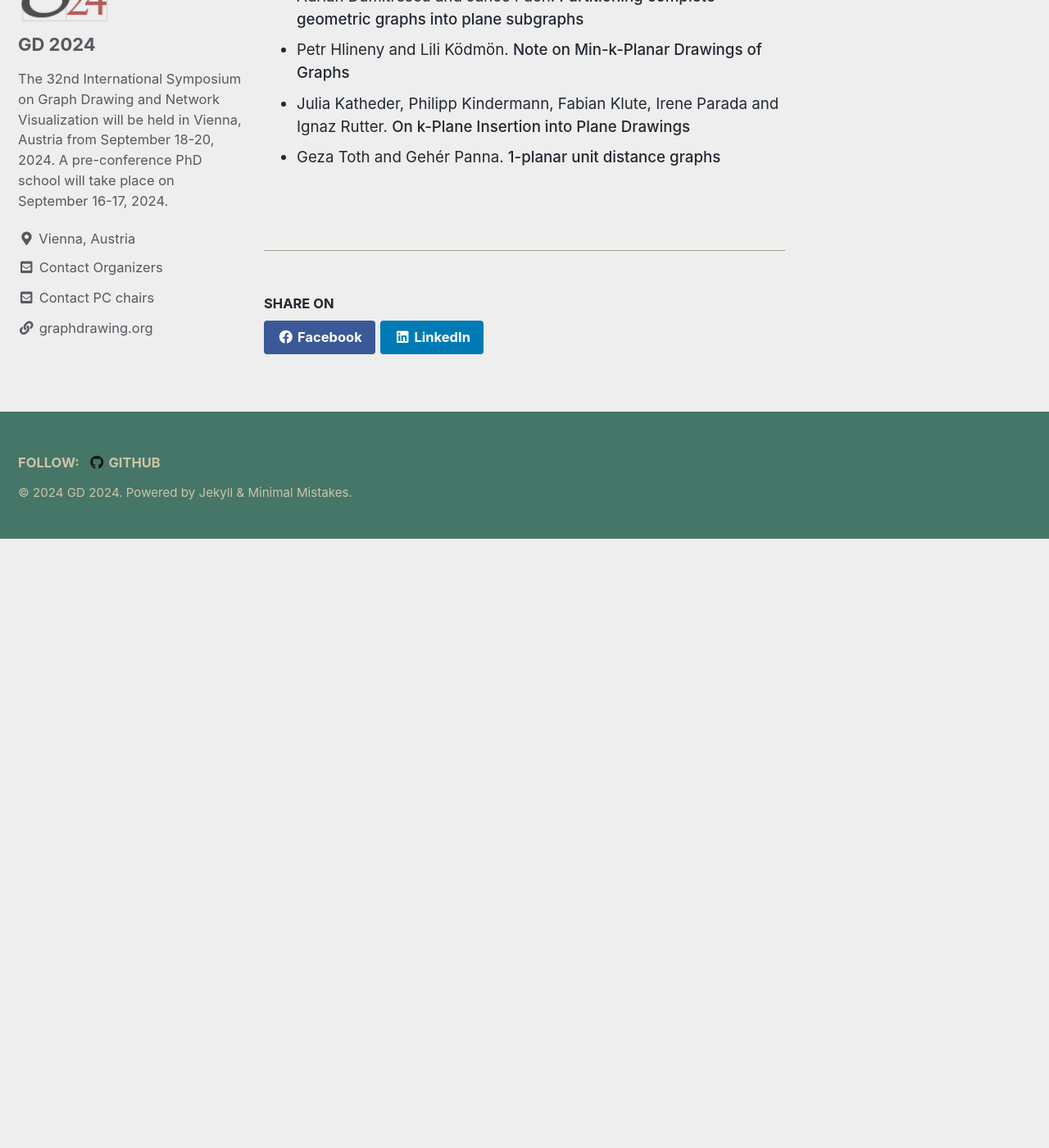
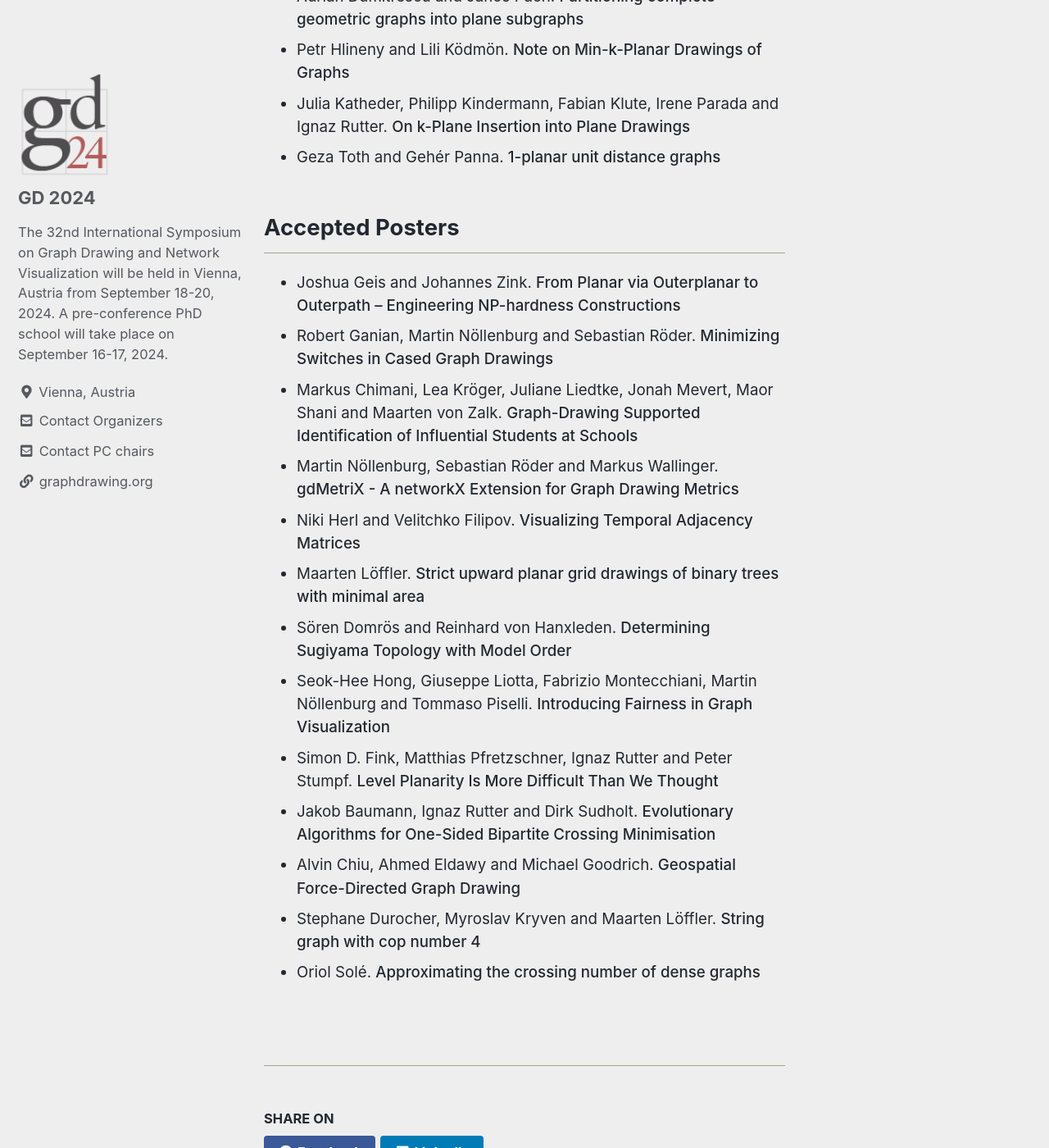
Before and after one commit to graphdrawing/gd2024, a Jekyll site: the page built from pages/program.md, in a window 1280 px wide and 1400 px high, scrolled down 9070 px. Shown: the whole window at 82% size. Built offline with Jekyll 4.4.1, drawn with Linux system fonts in a browser that asks for light colours; cached includes are drawn as plain includes; formulas are drawn with MathJax 3; before the commit the page ends 9727 px from its top, so only the background shows below that.

Commit message:
add list of accepted posters

```diff
--- a/pages/program.md
+++ b/pages/program.md
@@ -253,3 +253,18 @@ usemathjax: true
 - <span class="authors"><span>Petr Hlineny and Lili Ködmön</span>. </span><span class="title">Note on Min-k-Planar Drawings of Graphs</span>
 - <span class="authors"><span>Julia Katheder, Philipp Kindermann, Fabian Klute, Irene Parada and Ignaz Rutter</span>. </span><span class="title">On k-Plane Insertion into Plane Drawings</span>
 - <span class="authors"><span>Geza Toth and Gehér Panna</span>. </span><span class="title">1-planar unit distance graphs</span>
+
+## Accepted Posters
+- <span class="authors"><span>Joshua Geis and Johannes Zink</span>. </span><span class="title">From Planar via Outerplanar to Outerpath – Engineering NP-hardness Constructions</span>
+- <span class="authors"><span>Robert Ganian, Martin Nöllenburg and Sebastian Röder</span>. </span><span class="title">Minimizing Switches in Cased Graph Drawings</span>
+- <span class="authors"><span>Markus Chimani, Lea Kröger, Juliane Liedtke, Jonah Mevert, Maor Shani and Maarten von Zalk</span>. </span><span class="title">Graph-Drawing Supported Identification of Influential Students at Schools</span>
+- <span class="authors"><span>Martin Nöllenburg, Sebastian Röder and Markus Wallinger</span>. </span><span class="title">gdMetriX - A networkX Extension for Graph Drawing Metrics</span>
+- <span class="authors"><span>Niki Herl and Velitchko Filipov</span>. </span><span class="title">Visualizing Temporal Adjacency Matrices</span>
+- <span class="authors"><span>Maarten Löffler</span>. </span><span class="title">Strict upward planar grid drawings of binary trees with minimal area</span>
+- <span class="authors"><span>Sören Domrös and Reinhard von Hanxleden</span>. </span><span class="title">Determining Sugiyama Topology with Model Order</span>
+- <span class="authors"><span>Seok-Hee Hong, Giuseppe Liotta, Fabrizio Montecchiani, Martin Nöllenburg and Tommaso Piselli</span>. </span><span class="title">Introducing Fairness in Graph Visualization</span>
+- <span class="authors"><span>Simon D. Fink, Matthias Pfretzschner, Ignaz Rutter and Peter Stumpf</span>. </span><span class="title">Level Planarity Is More Difficult Than We Thought</span>
+- <span class="authors"><span>Jakob Baumann, Ignaz Rutter and Dirk Sudholt</span>. </span><span class="title">Evolutionary Algorithms for One-Sided Bipartite Crossing Minimisation</span>
+- <span class="authors"><span>Alvin Chiu, Ahmed Eldawy and Michael Goodrich</span>. </span><span class="title">Geospatial Force-Directed Graph Drawing</span>
+- <span class="authors"><span>Stephane Durocher, Myroslav Kryven and Maarten Löffler</span>. </span><span class="title">String graph with cop number 4</span>
+- <span class="authors"><span>Oriol Solé</span>. </span><span class="title">Approximating the crossing number of dense graphs</span>
```
Also changed, not shown: pages/news.md (+2 -0 lines).
